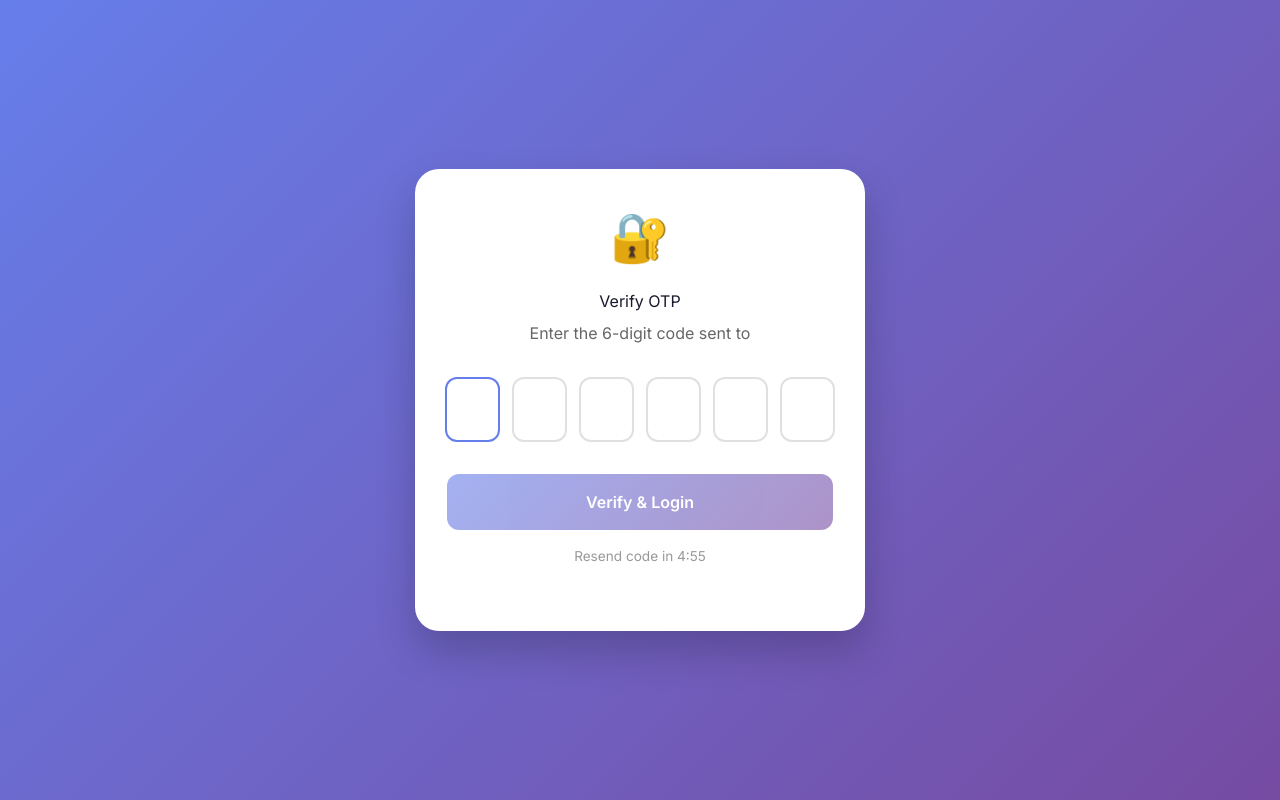
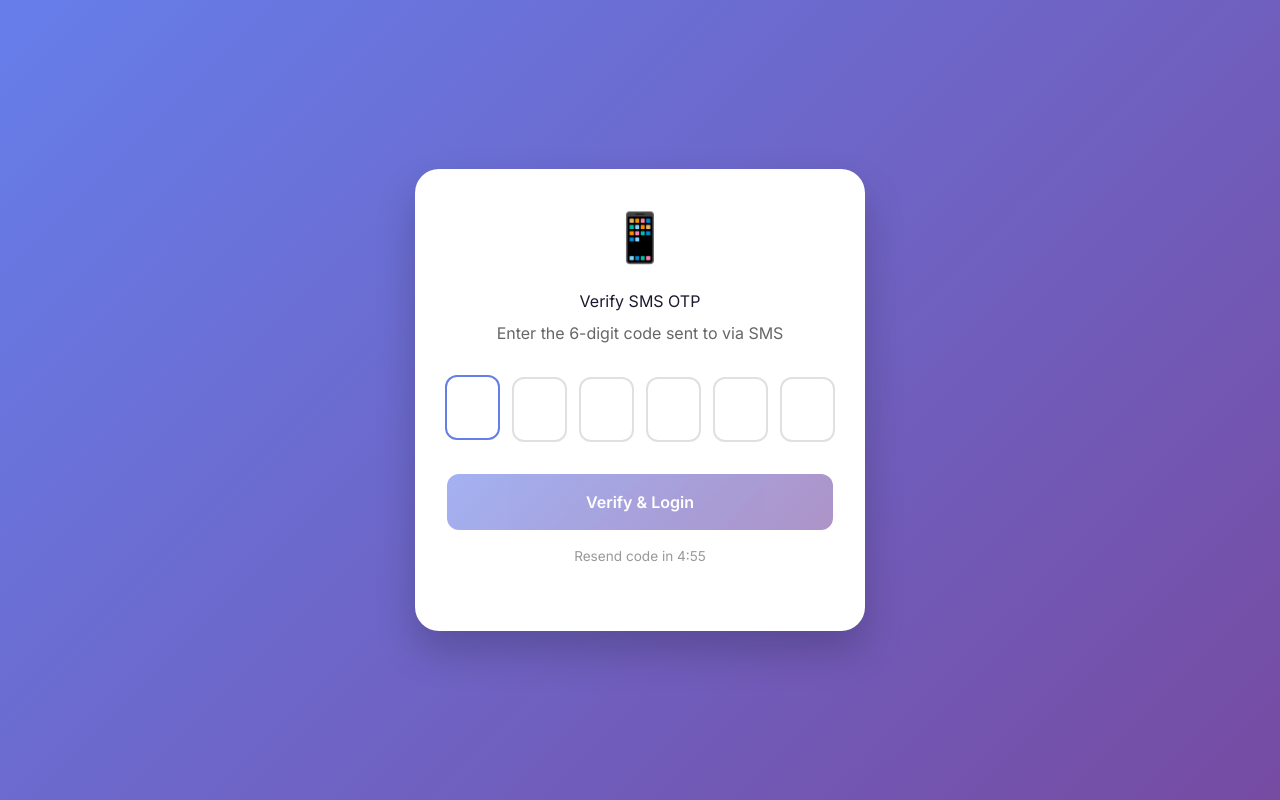
Before and after one commit to sakshimudgul/otpless_auth_frontend, a React (Vite) app: page /verify in a window 1280 px wide. Built offline with nearby package versions, Linux system fonts and the light colour scheme.

Commit message:
otp Verification

```diff
--- a/src/components/Login.jsx
+++ b/src/components/Login.jsx
@@ -46,6 +46,7 @@ export default function Login() {
         await sendWhatsAppOtp({ phone, name: 'User' });
       }
       setIdentifier(phone);
+      // Pass method to verify page
       navigate('/verify', { state: { method } });
     } catch (error) {
       alert(error.response?.data?.error || 'Failed to send OTP');
--- a/src/components/User/Verify.jsx
+++ b/src/components/User/Verify.jsx
@@ -1,6 +1,6 @@
 import { useState, useEffect, useRef } from 'react';
-import { useNavigate } from 'react-router-dom';
-import { verifyUserOtp } from '../../services/authService';
+import { useNavigate, useLocation } from 'react-router-dom';
+import { verifyUserOtp, verifyWhatsAppOtp } from '../../services/authService';
 import { useAuthStore } from '../../store/authStore';
 
 export default function UserVerify() {
@@ -9,7 +9,11 @@ export default function UserVerify() {
   const [timeLeft, setTimeLeft] = useState(300);
   const inputRefs = useRef([]);
   const navigate = useNavigate();
+  const location = useLocation();
   const { identifier, setToken, setUser, setUserRole } = useAuthStore();
+
+  // Get the method from navigation state (default to 'sms')
+  const method = location.state?.method || 'sms';
 
   useEffect(() => {
     inputRefs.current[0]?.focus();
@@ -40,12 +44,26 @@ export default function UserVerify() {
     if (otpCode.length !== 6) return;
     setLoading(true);
     try {
-      const res = await verifyUserOtp({ phone: identifier, otp: otpCode });
-      setToken(res.token);
-      setUser(res.user);
-      setUserRole('user');
-      navigate('/dashboard');
+      let res;
+      // Use the correct verify endpoint based on method
+      if (method === 'sms') {
+        res = await verifyUserOtp({ phone: identifier, otp: otpCode });
+      } else {
+        res = await verifyWhatsAppOtp({ phone: identifier, otp: otpCode });
+      }
+
+      if (res.success && res.token) {
+        setToken(res.token);
+        setUser(res.user);
+        setUserRole('user');
+        navigate('/dashboard');
+      } else {
+        alert(res.message || 'Invalid OTP');
+        setOtp(['', '', '', '', '', '']);
+        inputRefs.current[0]?.focus();
+      }
     } catch (error) {
+      console.error('Verification error:', error);
       alert(error.response?.data?.error || 'Invalid OTP');
       setOtp(['', '', '', '', '', '']);
       inputRefs.current[0]?.focus();
@@ -57,9 +75,11 @@ export default function UserVerify() {
   return (
     <div className="verify-container">
       <div className="verify-card">
-        <div className="icon">🔐</div>
-        <h2>Verify OTP</h2>
-        <p>Enter the 6-digit code sent to <strong>{identifier}</strong></p>
+        <div className="icon">
+          {method === 'sms' ? '📱' : '💚'}
+        </div>
+        <h2>Verify {method.toUpperCase()} OTP</h2>
+        <p>Enter the 6-digit code sent to <strong>{identifier}</strong> via {method.toUpperCase()}</p>
         <div className="otp-group">
           {otp.map((digit, index) => (
             <input
@@ -107,12 +127,14 @@ export default function UserVerify() {
           font-weight: 600; border: 2px solid #e0e0e0; border-radius: 12px;
           transition: all 0.3s;
         }
-        .otp-group input:focus { border-color: #667eea; outline: none; }
+        .otp-group input:focus { border-color: #667eea; outline: none; transform: translateY(-2px); }
         button {
           width: 100%; padding: 1rem; background: linear-gradient(135deg, #667eea, #764ba2);
           color: white; border: none; border-radius: 12px; font-size: 1rem;
           font-weight: 600; cursor: pointer;
+          transition: all 0.3s;
         }
+        button:hover:not(:disabled) { transform: translateY(-2px); box-shadow: 0 10px 25px -5px rgba(102,126,234,0.4); }
         button:disabled { opacity: 0.6; cursor: not-allowed; }
         .timer { margin-top: 1rem; font-size: 0.85rem; color: #999; }
       `}</style>
```
